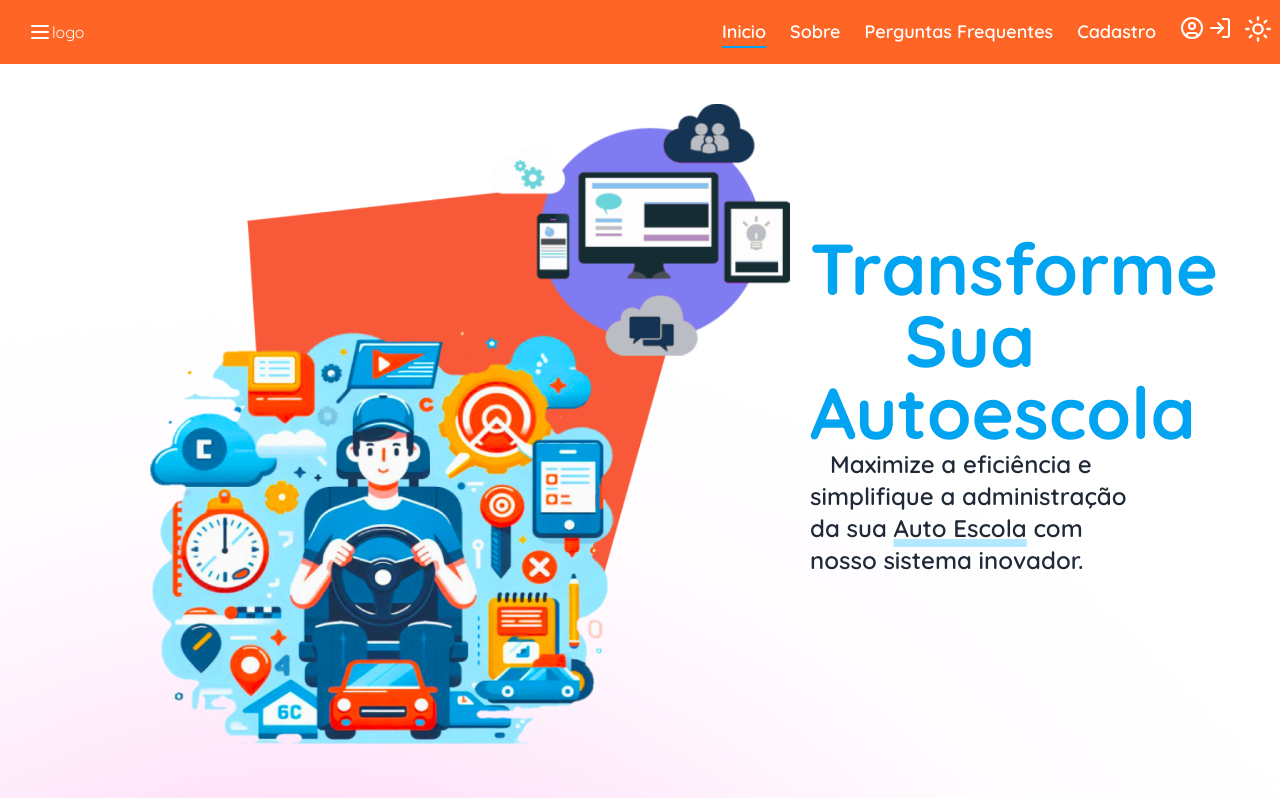
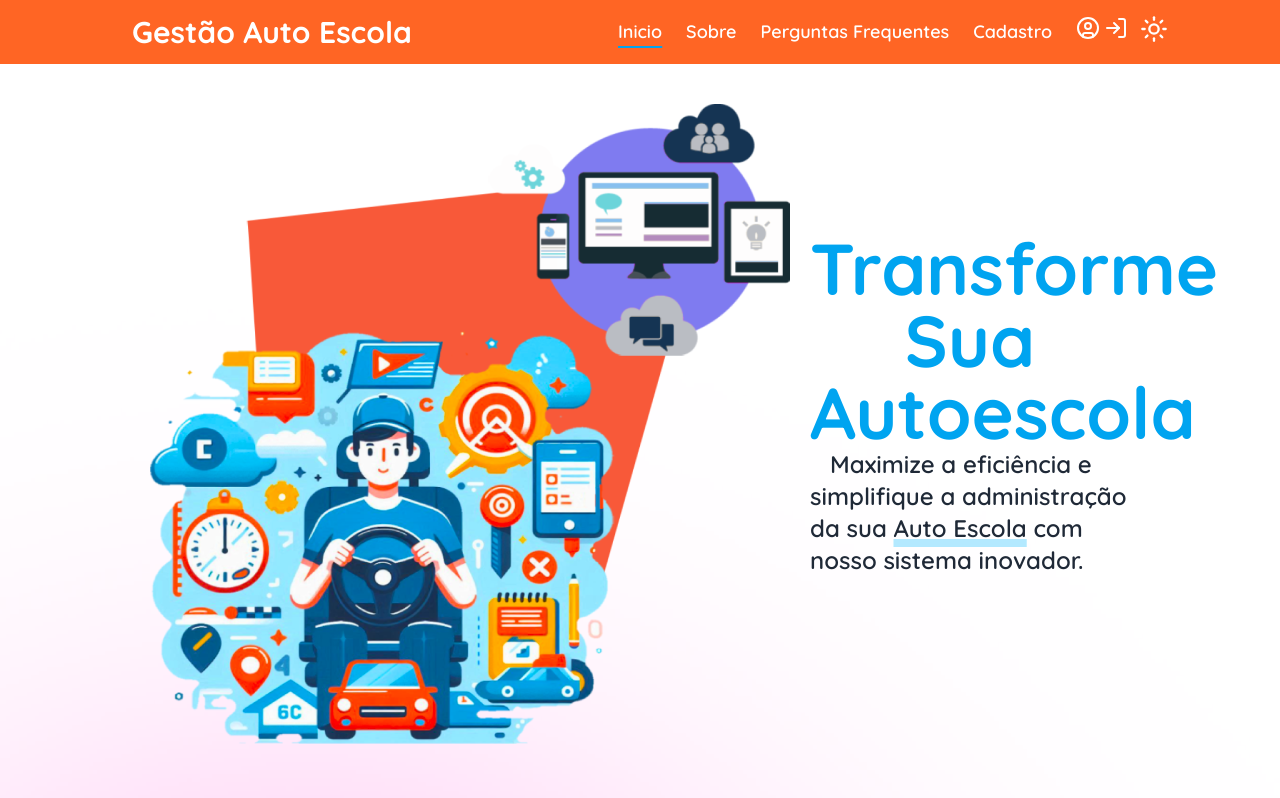
Before and after one commit to mrdsantos/gestao-auto-escola, a Next.js app: page / in a window 1280 px wide. Shown: the top 798 px of the page. Built offline with nearby package versions, Linux system fonts and the light colour scheme.

Commit message:
tweak css

```diff
--- a/app/components/MainNavbar/MainNavbar.tsx
+++ b/app/components/MainNavbar/MainNavbar.tsx
@@ -18,11 +18,11 @@ const MainNavbar = () => {
       }
     );
   return (
-    <nav className="navbar bg-primary text-white">
+    <nav className="navbar bg-primary text-white px-5 lg:px-15 xl:px-28">
       {/* Container flexível contendo o ícone da casa */}
       <div className="nav-start px-5 flex-1">
         <div className="dropdown">
-        <div tabIndex={0} role="button" className="border-none bg-primary active:animate-spin">
+        <div tabIndex={0} role="button" className="md:hidden border-none bg-primary active:animate-spin">
             <Menu />
         </div>
           <div tabIndex={0} className="menu menu-sm dropdown-content bg-primary rounded-box gap-y-3 mt-3 w-52 p-2 shadow">
@@ -49,8 +49,11 @@ const MainNavbar = () => {
         </div>
         <div className="mx-auto md:mx-0">
           <Link href={"/"}>
-            <h1>logo</h1>
+            <h1 className="text-xl md:text-3xl font-black">Gestão Auto Escola</h1>
           </Link>
+        </div>
+        <div className="md:hidden">
+        <ThemeController />
         </div>
       </div>
       {/* Link para a página inicial */}
```
